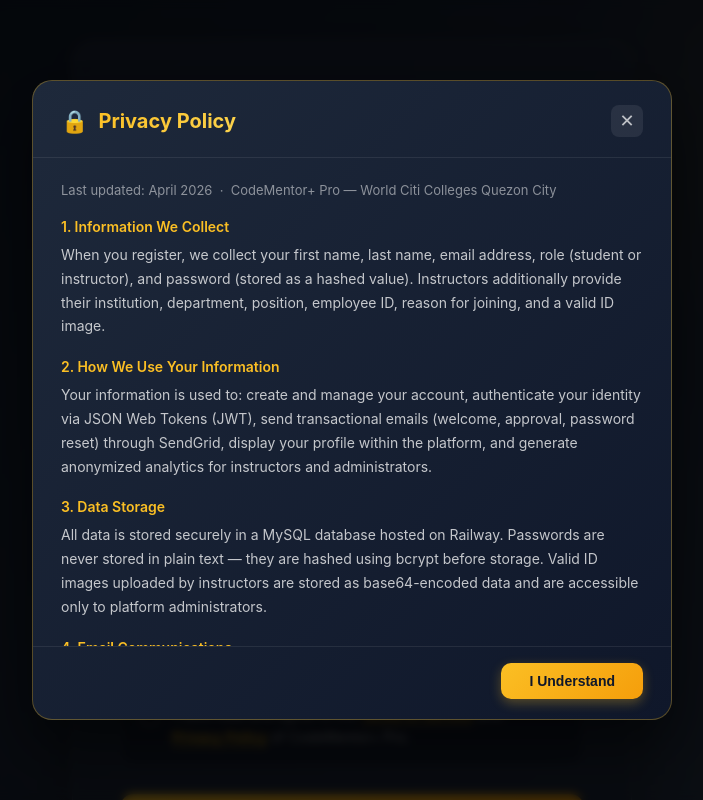
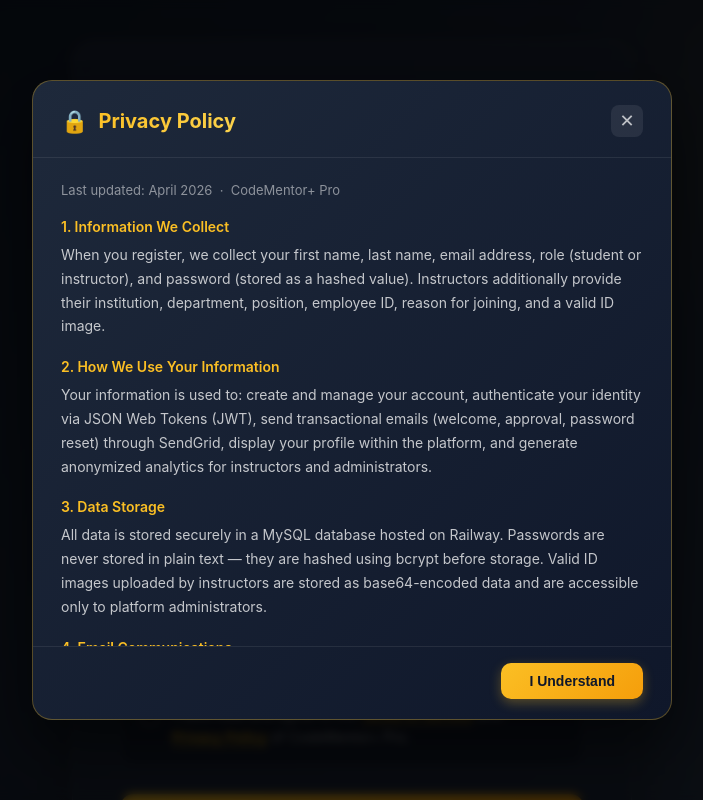
Before and after one commit to CodementorDev101/codementor-pro, a React (Vite) app in the folder frontend/: page /register in a window 1280 px wide. Both pictures are taken after a click on the button "Privacy Policy". Shown: the top 800 px of the page, without its empty margins (288-991 px from the left). Built offline with nearby package versions, Linux system fonts and the light colour scheme; the HTML template or start-up script is replaced by a standard one.

Commit message:
Add Philippine Data Privacy Act section, remove school name from modal

```diff
--- a/frontend/src/pages/Register.jsx
+++ b/frontend/src/pages/Register.jsx
@@ -103,7 +103,11 @@
         body: 'We implement industry-standard security practices including password hashing, JWT-based authentication, and HTTPS-secured API communication. However, no system is completely immune to security risks.',
       },
       {
-        heading: '10. Contact',
+        heading: '10. Philippine Data Privacy Act of 2012 (RA 10173)',
+        body: 'CodeMentor+ Pro recognizes and complies with the Philippine Data Privacy Act of 2012 (Republic Act No. 10173) and its Implementing Rules and Regulations. As a platform operating under Philippine jurisdiction, we are committed to protecting the privacy and security of your personal data. You have the right to be informed about how your data is collected and used, the right to access your personal data stored on the platform, the right to correct inaccurate or outdated information, the right to erasure or blocking of your personal data under lawful grounds, and the right to lodge a complaint with the National Privacy Commission (NPC) at www.privacy.gov.ph if you believe your data privacy rights have been violated.',
+      },
+      {
+        heading: '11. Contact',
         body: 'For any privacy-related concerns or data requests, please contact the CodeMentor+ Pro development team at codementorpluspro@gmail.com.',
       },
     ],
@@ -176,7 +180,7 @@
           scrollbarColor: 'rgba(251,191,36,0.3) transparent',
         }}>
           <p style={{ color: 'rgba(255,255,255,0.5)', fontSize: '13px', marginTop: 0, marginBottom: '20px' }}>
-            Last updated: April 2026 &nbsp;·&nbsp; CodeMentor+ Pro — World Citi Colleges Quezon City
+            Last updated: April 2026 &nbsp;·&nbsp; CodeMentor+ Pro
           </p>
           {content.sections.map((section, i) => (
             <div key={i} style={{ marginBottom: '20px' }}>
```
